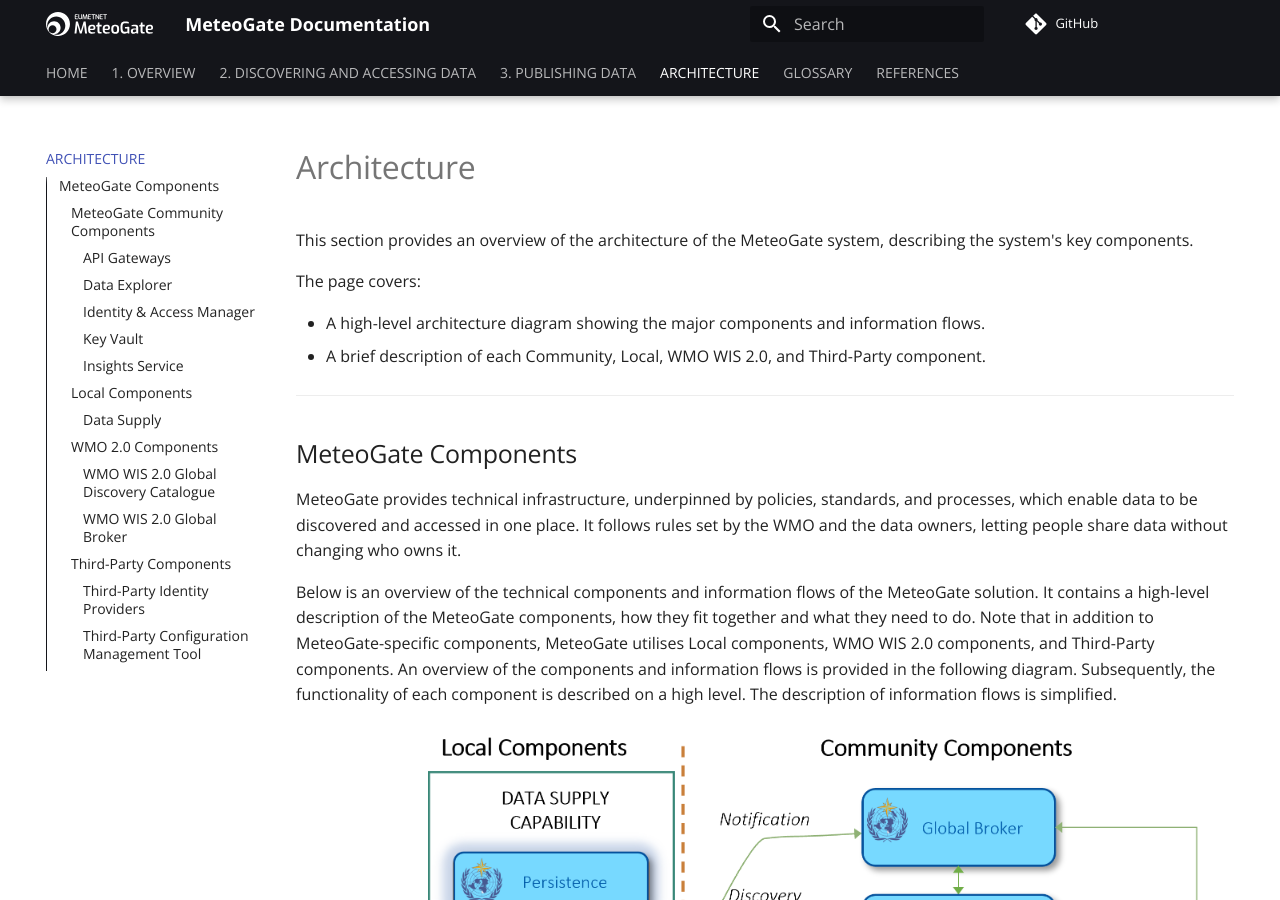
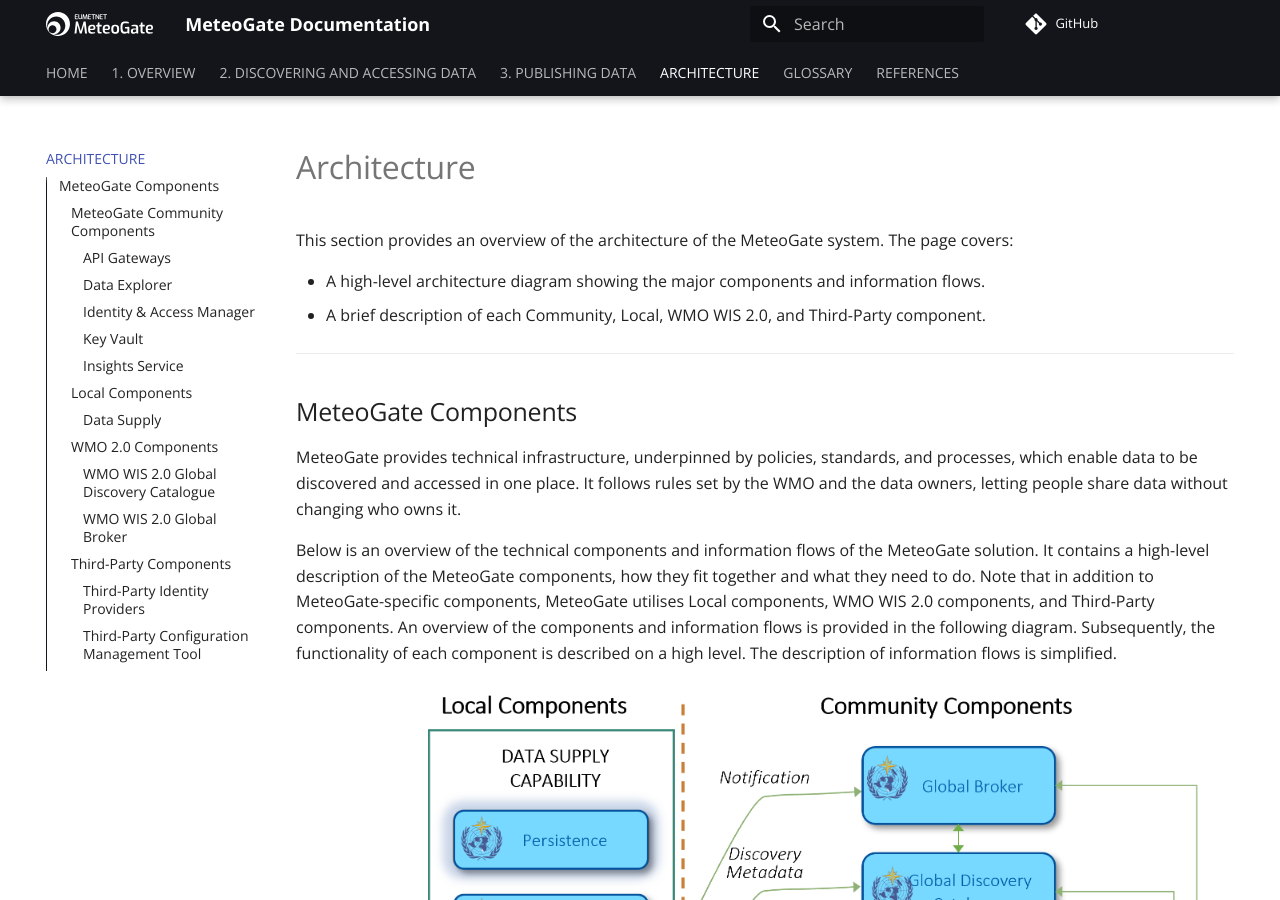
Before and after one commit to EUMETNET/meteogate-documentation, an MkDocs documentation site: the page built from docs/technical-architecture.md, in a window 1280 px wide and 900 px high. Built offline with MkDocs 1.6.1 and Material for MkDocs 9.7.7, drawn with Linux system fonts in a browser that asks for light colours; comment, search, counter and statistics services are not loaded.

Commit message:
Update technical-architecture.md

```diff
--- a/docs/technical-architecture.md
+++ b/docs/technical-architecture.md
@@ -1,8 +1,6 @@
 # Architecture
 
-This section provides an overview of the architecture of the MeteoGate system, describing the system's key components.
-
-The page covers:
+This section provides an overview of the architecture of the MeteoGate system. The page covers:
 
   - A high-level architecture diagram showing the major components and information flows.
   - A brief description of each Community, Local, WMO WIS 2.0, and Third-Party component.
```
